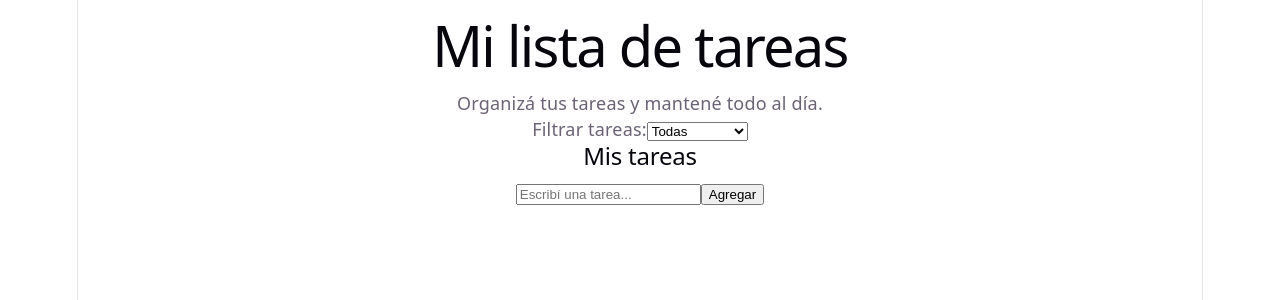
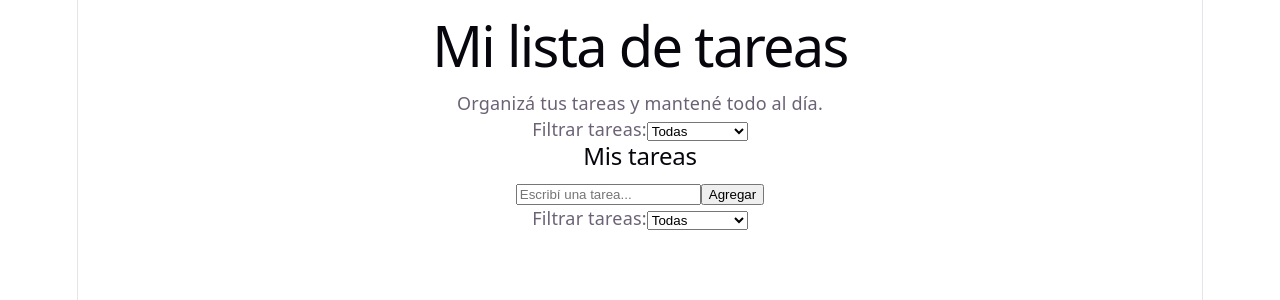
Before and after one commit to nadiabarolin/todo-list-react, a React (Vite) app: page / in a window 1280 px wide. Shown: the top 300 px of the page. Built offline with nearby package versions, Linux system fonts and the light colour scheme.

Commit message:
agregar funcionalidad para filtrar tareas

```diff
--- a/src/components/TaskFilter.jsx
+++ b/src/components/TaskFilter.jsx
@@ -1,9 +1,14 @@
-function TaskFilter() {
+
+function TaskFilter({ filtro, setFiltro }) {
   return (
     <div>
       <label htmlFor="filtro">Filtrar tareas:</label>
 
-      <select id="filtro">
+      <select
+        id="filtro"
+        value={filtro}
+        onChange={(e) => setFiltro(e.target.value)}
+      >
         <option value="todas">Todas</option>
         <option value="completadas">Completadas</option>
         <option value="pendientes">Pendientes</option>
--- a/src/components/TaskList.jsx
+++ b/src/components/TaskList.jsx
@@ -1,9 +1,11 @@
 import { useState } from 'react'
 import TaskForm from './TaskForm'
 import TaskItem from './TaskItem'
+import TaskFilter from './TaskFilter'
 
 function TaskList() {
   const [tareas, setTareas] = useState([])
+  const [filtro, setFiltro] = useState('todas')
 
   function agregarTarea(texto) {
     const nuevaTarea = {
@@ -37,14 +39,28 @@ function TaskList() {
     setTareas(nuevasTareas)
   }
 
+  const tareasFiltradas = tareas.filter((tarea) => {
+  if (filtro === 'completadas') {
+    return tarea.completada
+  }
+
+  if (filtro === 'pendientes') {
+    return !tarea.completada
+  }
+
+  return true
+})
+
   return (
     <section>
       <h2>Mis tareas</h2>
 
       <TaskForm agregarTarea={agregarTarea} />
 
+      <TaskFilter filtro={filtro} setFiltro={setFiltro} />
+
       <ul>
-        {tareas.map((tarea) => (
+        {tareasFiltradas.map((tarea) => (
           <TaskItem
             key={tarea.texto}
             tarea={tarea}
```
